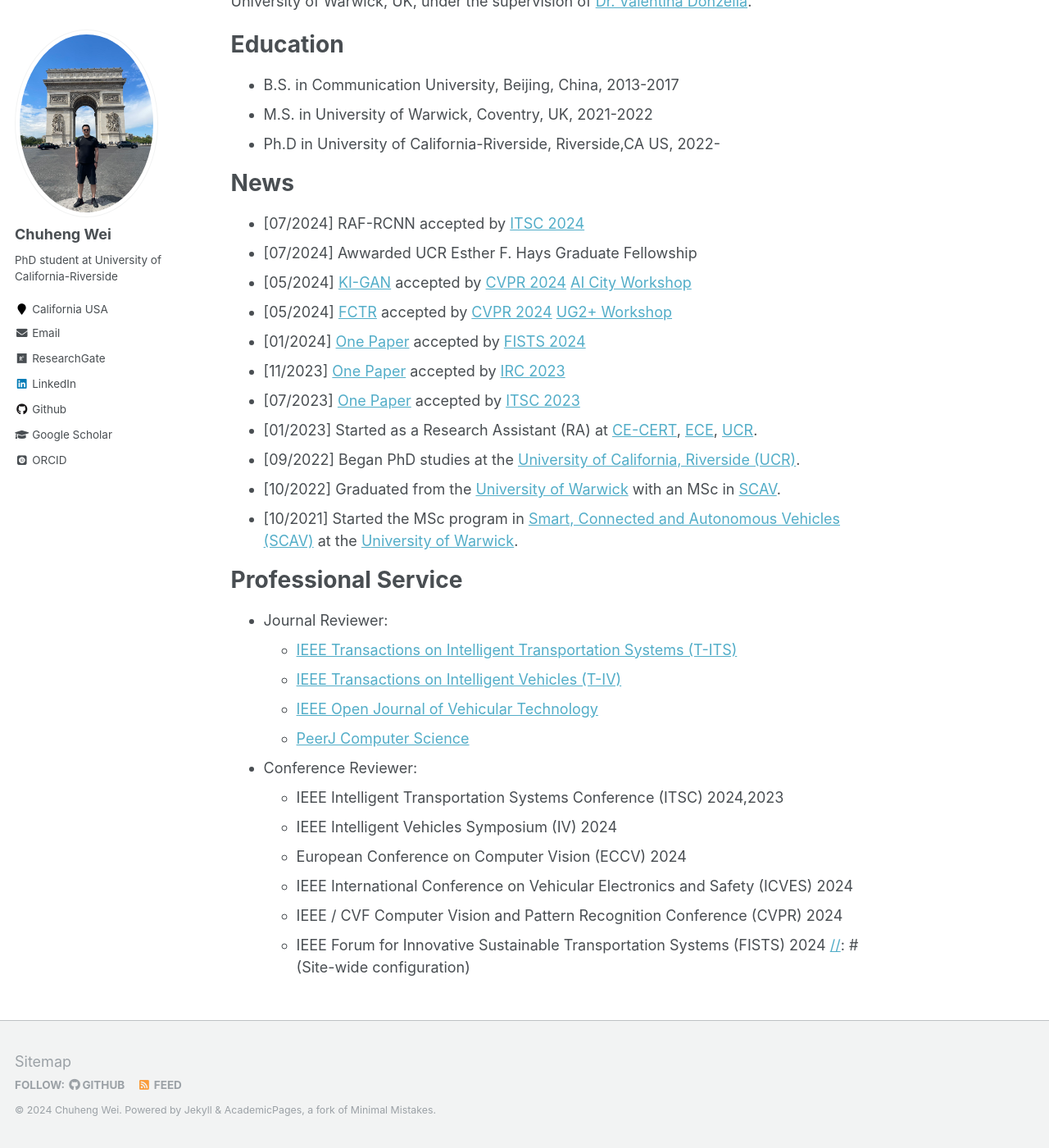
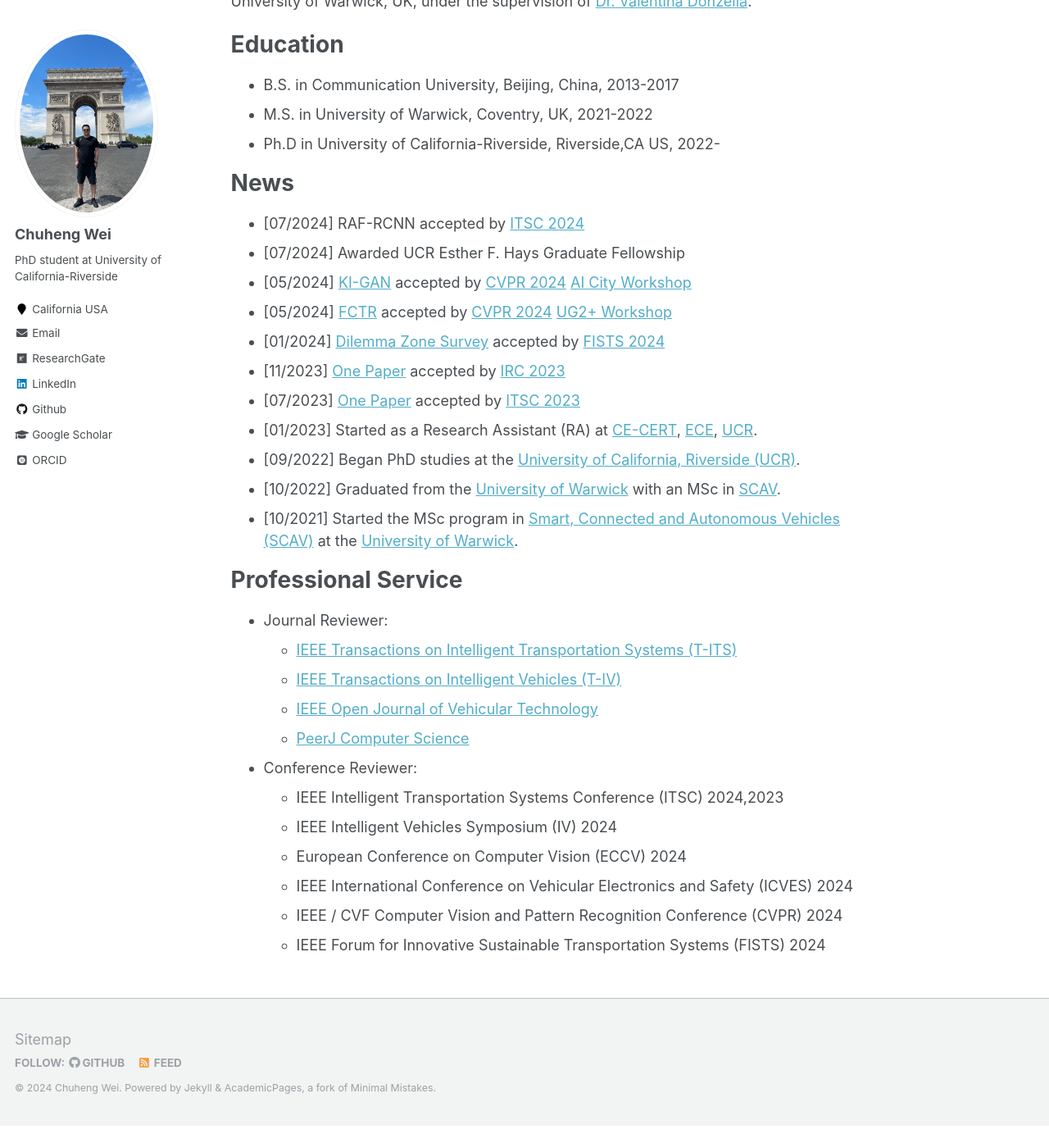
Before and after one commit to ChuhengWei/ChuhengWei.github.io, a Jekyll site: the page built from _pages/about.md, in a window 1280 px wide and 1400 px high, scrolled down 489 px. Shown: the whole window at 82% size. Built offline with Jekyll 4.4.1, drawn with Linux system fonts in a browser that asks for light colours; some web fonts are replaced; after the commit the page ends 1862 px from its top, so only the background shows below that.

```diff
--- a/_pages/about.md
+++ b/_pages/about.md
@@ -26,10 +26,10 @@ Education
 News
 ======
 - [07/2024] RAF-RCNN accepted by [ITSC 2024](https://ieee-itsc.org/2024/)
-- [07/2024] Awwarded UCR Esther F. Hays Graduate Fellowship
+- [07/2024] Awarded UCR Esther F. Hays Graduate Fellowship
 - [05/2024] [KI-GAN](https://openaccess.thecvf.com/content/CVPR2024W/AICity/html/Wei_KI-GAN_Knowledge-Informed_Generative_Adversarial_Networks_for_Enhanced_Multi-Vehicle_Trajectory_Forecasting_CVPRW_2024_paper.html) accepted by [CVPR 2024](https://cvpr.thecvf.com/Conferences/2024) [AI City Workshop](https://www.aicitychallenge.org/)
 - [05/2024] [FCTR](https://openaccess.thecvf.com/content/CVPR2024W/UG2/html/Wei_Feature_Corrective_Transfer_Learning_End-to-End_Solutions_to_Object_Detection_in_CVPRW_2024_paper.html) accepted by [CVPR 2024](https://cvpr.thecvf.com/Conferences/2024) [UG2+ Workshop](https://cvpr2024ug2challenge.github.io/)
-- [01/2024] [One Paper](https://ieeexplore.ieee.org/abstract/document/10485546) accepted by [FISTS 2024](https://2023.ieee-itsc.org/)
+- [01/2024] [Dilemma Zone Survey](https://ieeexplore.ieee.org/abstract/document/10485546) accepted by [FISTS 2024](https://2023.ieee-itsc.org/)
 - [11/2023] [One Paper](https://ieeexplore.ieee.org/abstract/document/10473585) accepted by [IRC 2023](https://www.ieee-irc.org/)
 - [07/2023] [One Paper](https://ieeexplore.ieee.org/abstract/document/10422473) accepted by [ITSC 2023](https://2023.ieee-itsc.org/)
 - [01/2023] Started as a Research Assistant (RA) at [CE-CERT](https://www.cert.ucr.edu/), [ECE](https://www.ece.ucr.edu/), [UCR](https://www.ucr.edu/).
@@ -57,6 +57,7 @@ Professional Service
   - IEEE International Conference on Vehicular Electronics and Safety (ICVES) 2024
   - IEEE / CVF Computer Vision and Pattern Recognition Conference (CVPR) 2024
   - IEEE Forum for Innovative Sustainable Transportation Systems (FISTS) 2024
+
 [//]: # (Site-wide configuration)
 
 [//]: # (------)
```
Also changed, not shown: _data/navigation.yml (+4 -4 lines).
